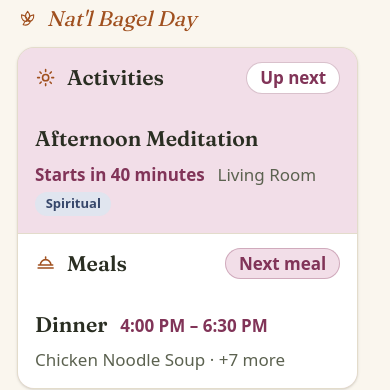
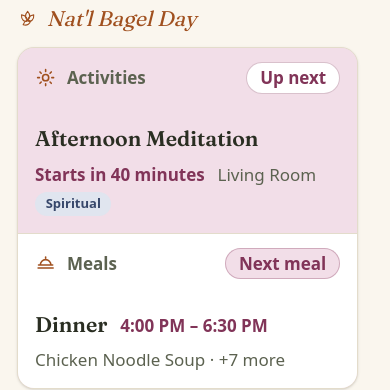
Before and after one commit to dillo/magnolia-companion, a Next.js app: page / in a window 390 px wide. Shown: the part 155-545 px from the top of the page. Built offline with nearby package versions, Linux system fonts and the light colour scheme.

Commit message:
Refine mobile home summary hierarchy

```diff
--- a/components/HomeClient.tsx
+++ b/components/HomeClient.tsx
@@ -307,7 +307,7 @@ function SummaryHeader({
 }) {
   return (
     <div className="flex min-h-14 flex-wrap items-center justify-between gap-x-4 gap-y-2 px-4 py-2.5 sm:px-5">
-      <h2 className="flex items-center gap-2.5 font-display text-xl font-semibold">
+      <h2 className="flex items-center gap-2.5 text-base font-semibold text-moss">
         <span aria-hidden="true" className="shrink-0 text-copper">
           <HomeSectionIcon section={section} />
         </span>
@@ -368,7 +368,7 @@ function TodayActivitySummary({
           <p className="mt-3 text-moss">Checking today&apos;s schedule…</p>
         ) : !day ? (
           <>
-            <h3 className="mt-3 break-words font-display text-2xl font-semibold leading-snug">Calendar not available</h3>
+            <h3 className="mt-3 break-words text-base font-semibold leading-snug text-moss">Calendar not available</h3>
             <p className="mt-1.5 text-moss">Today&apos;s activities haven&apos;t been added yet.</p>
           </>
         ) : !state ? (
@@ -467,7 +467,7 @@ function TodayMealSummary({
           <p className="mt-3 text-moss">Meal times aren&apos;t available.</p>
         ) : !day ? (
           <>
-            <h3 className="mt-3 break-words font-display text-2xl font-semibold leading-snug">Menu not available</h3>
+            <h3 className="mt-3 break-words text-base font-semibold leading-snug text-moss">Menu not available</h3>
             <p className="mt-1.5 text-moss">
               The {moment.dayOffset === 1 ? "tomorrow" : "today"} menu hasn&apos;t been added yet.
             </p>
```
